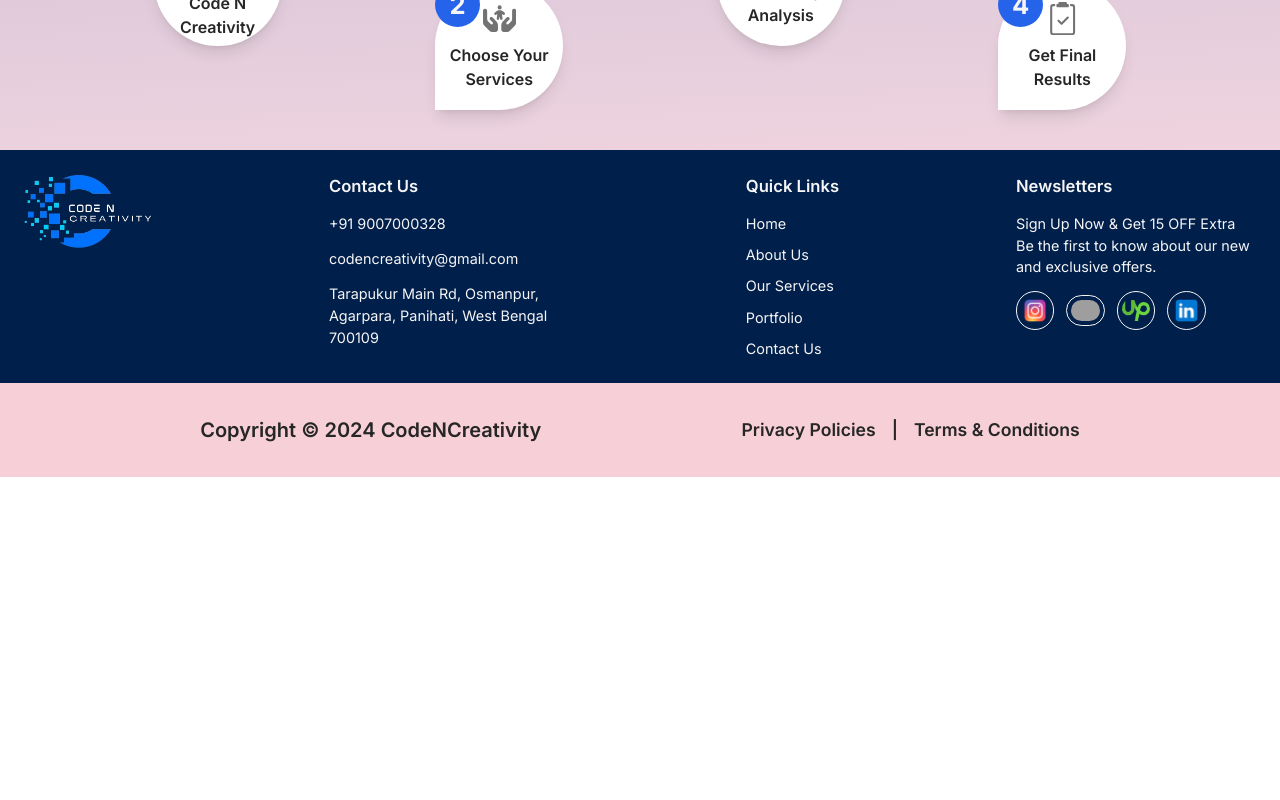
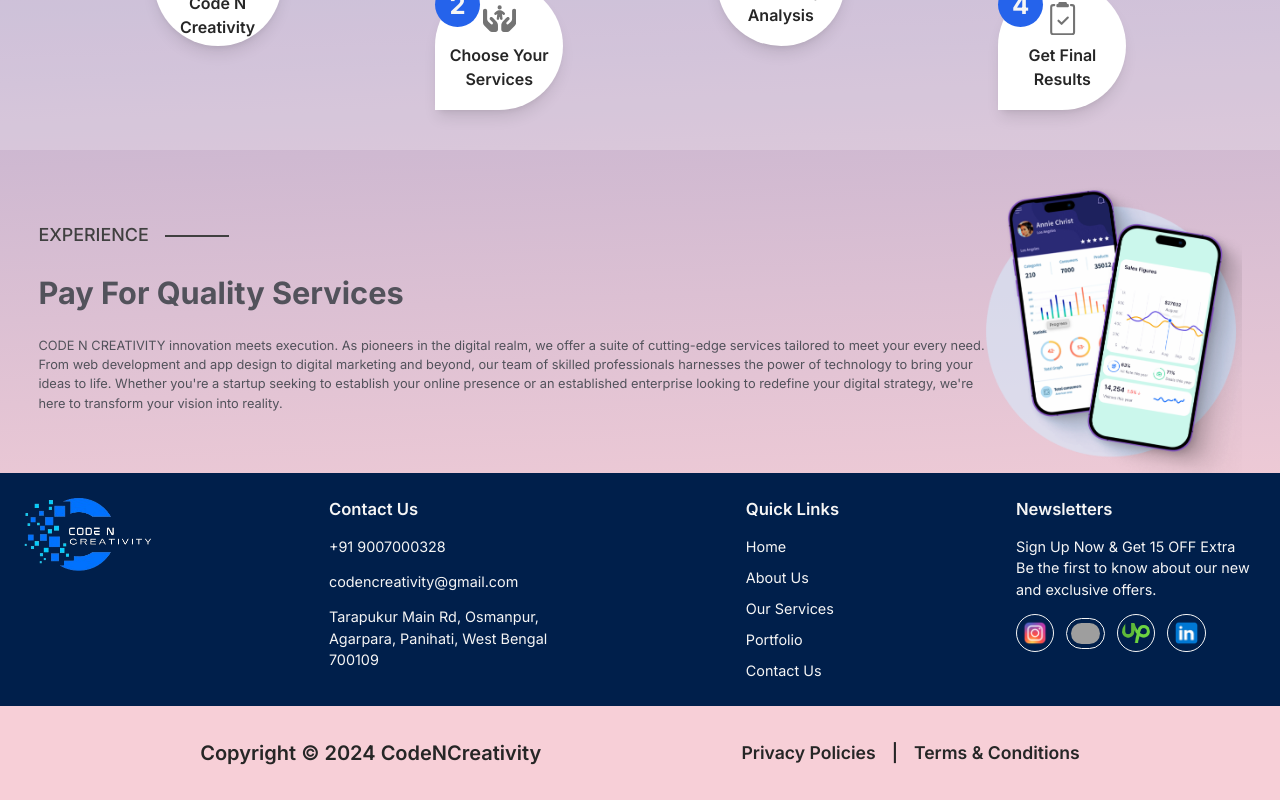
Before and after one commit to punam003/codencreativity, a Next.js app: page / in a window 1280 px wide. Shown: the part 3498-4298 px from the top of the page. Before the commit the page ends 3975 px from the top, so only its background shows below. Built offline with nearby package versions, Linux system fonts and the light colour scheme; grey boxes are pictures that could not be loaded.

Commit message:
experience started

```diff
--- a/app/page.js
+++ b/app/page.js
@@ -285,6 +285,37 @@ export default function Home() {
           </div>
         </div>
       </div>
+      <div className="flex items-center mx-[3vmax]">
+        <div className="flex flex-col items-start gap-[1.6vmax]">
+          <div className="flex items-center gap-[2vmin]">
+            <h3 className="uppercase text-neutral-700 font-medium text-[1.4vmax]">
+              experience
+            </h3>
+            <span className="bg-neutral-700 min-w-[5vmax] min-h-0.5"></span>
+          </div>
+          <h1 className="text-[2.4vmax] capitalize text-zinc-600 font-bold">pay for quality services</h1>
+          <p className="text-zinc-600 text-[1vmax]">
+            CODE N CREATIVITY innovation meets execution. As pioneers in the
+            digital realm, we offer a suite of cutting-edge services tailored to
+            meet your every need. From web development and app design to digital
+            marketing and beyond, our team of skilled professionals harnesses
+            the power of technology to bring your ideas to life. Whether you're
+            a startup seeking to establish your online presence or an
+            established enterprise looking to redefine your digital strategy,
+            we&apos;re here to transform your vision into reality.
+          </p>
+          <div></div>
+        </div>
+        <div>
+          <Image
+            src="/experience-cover.png"
+            alt="mobile-dashboard"
+            width={450}
+            height={600}
+            className="min-w-[20vmax]"
+          />
+        </div>
+      </div>
     </main>
   );
 }
```
Also changed, not shown: public/why-us-bg.png (deleted).
